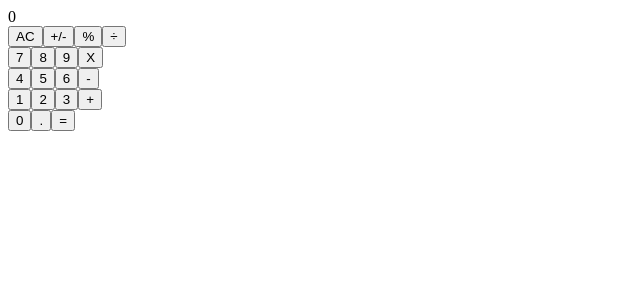
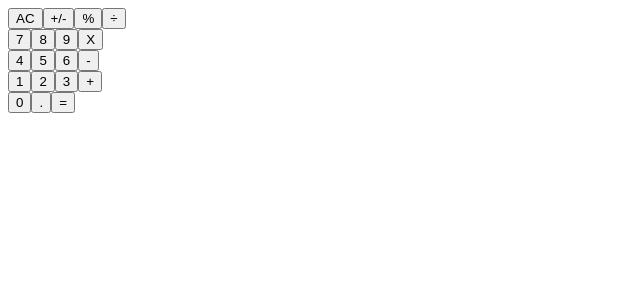
Before and after one commit to tigamadou/calculator, a React (Create React App) app: page / in a window 1280 px wide. Shown: the top 300 px of the page, without its empty margins (0-640 px from the left). Built offline with nearby package versions, Linux system fonts and the light colour scheme.

Commit message:
app component converted to statefull component. Implemented handleClick function. Pass total to Display as result. Pass handleClick to ButtonPannel

```diff
--- a/src/components/App.js
+++ b/src/components/App.js
@@ -1,17 +1,35 @@
-import React from 'react';
+import React, { Component } from 'react';
 
 import Display from './Display';
 import ButtonPanel from './ButtonPanel';
 // eslint-disable-next-line no-unused-vars
 import Calculate from '../logic/calculate';
 
-function App() {
-  return (
-    <>
-      <Display />
-      <ButtonPanel />
-    </>
-  );
+class App extends Component {
+  constructor(props) {
+    super(props);
+    this.state = {
+      total: null,
+      next: null,
+      operation: null,
+    };
+    this.handleClick = this.handleClick.bind(this);
+  }
+
+  handleClick(buttonName) {
+    const newState = Calculate(this.state, buttonName);
+    this.setState(() => ({ ...newState }));
+  }
+
+  render() {
+    const { total } = this.state;
+    return (
+      <>
+        <Display result={total} />
+        <ButtonPanel handleClick={this.handleClick} />
+      </>
+    );
+  }
 }
 
 export default App;
```
